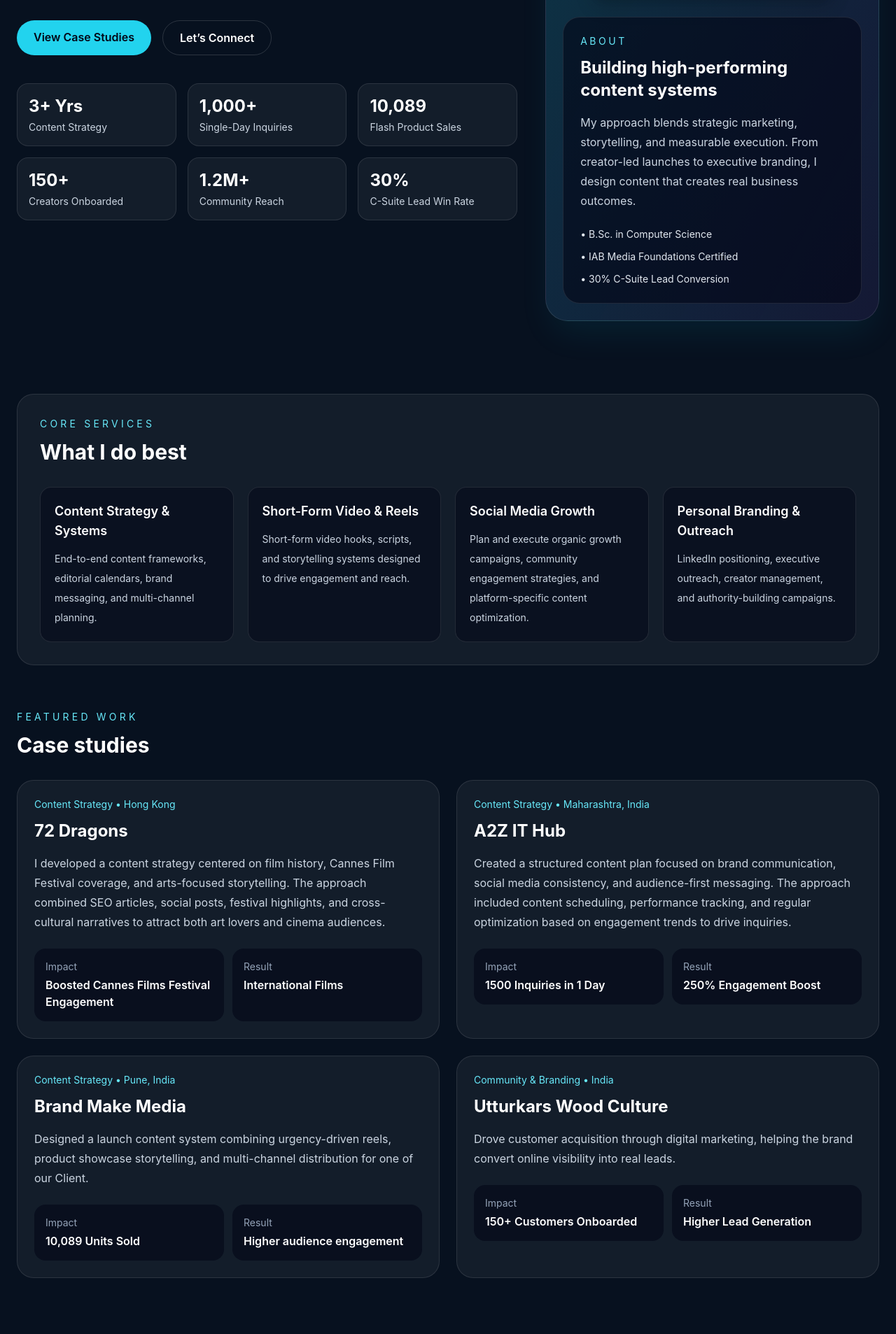
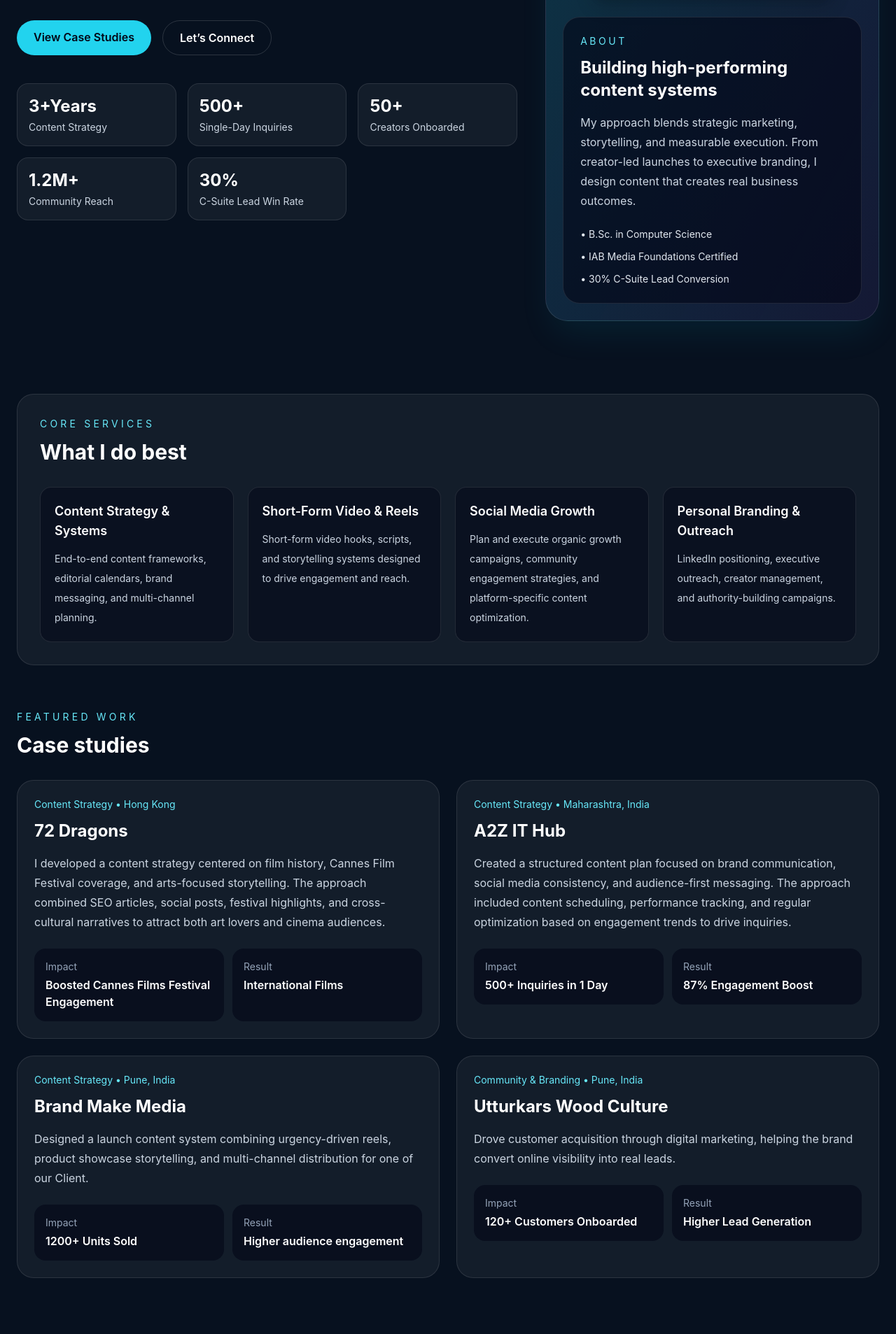
Before and after one commit to Sid7172/Shahista-Portfolio, a Next.js app: page / in a window 1280 px wide. Shown: the part 620-2527 px from the top of the page at 70% size. Built offline with nearby package versions, Linux system fonts and the light colour scheme.

Commit message:
initial commit

```diff
--- a/app/page.js
+++ b/app/page.js
@@ -4,10 +4,10 @@
 import Image from 'next/image';
 
 const stats = [
-  { value: '3+ Yrs', label: 'Content Strategy' },
-  { value: '1,000+', label: 'Single-Day Inquiries' },
-  { value: '10,089', label: 'Flash Product Sales' },
-  { value: '150+', label: 'Creators Onboarded' },
+  { value: '3+Years', label: 'Content Strategy' },
+  { value: '500+', label: 'Single-Day Inquiries' },
+  //{ value: '10,089', label: 'Flash Product Sales' },
+  { value: '50+', label: 'Creators Onboarded' },
   { value: '1.2M+', label: 'Community Reach' },
   { value: '30%', label: 'C-Suite Lead Win Rate' },
 ];
@@ -43,21 +43,21 @@
     tag: 'Content Strategy  • Maharashtra, India',
     title: 'A2Z IT Hub',
     desc: 'Created a structured content plan focused on brand communication, social media consistency, and audience-first messaging. The approach included content scheduling, performance tracking, and regular optimization based on engagement trends to drive inquiries.',
-    metric1: '1500 Inquiries in 1 Day',
-    metric2: '250% Engagement Boost',
+    metric1: '500+ Inquiries in 1 Day',
+    metric2: '87% Engagement Boost',
   },
   {
     tag: 'Content Strategy • Pune, India',
     title: 'Brand Make Media',
     desc: 'Designed a launch content system combining urgency-driven reels, product showcase storytelling, and multi-channel distribution for one of our Client.',
-    metric1: '10,089 Units Sold',
+    metric1: '1200+ Units Sold',
     metric2: 'Higher audience engagement',
   },
   {
-    tag: 'Community & Branding • India',
+    tag: 'Community & Branding • Pune, India',
     title: 'Utturkars Wood Culture',
     desc: 'Drove customer acquisition through digital marketing, helping the brand convert online visibility into real leads.',
-    metric1: '150+ Customers Onboarded',
+    metric1: '120+ Customers Onboarded',
     metric2: 'Higher Lead Generation',
   },
 ];
@@ -92,7 +92,7 @@
     place: 'Pune, India',
     points: [
       'Handled social media strategy, content scheduling, and audience engagement for the brand.',
-      'Managed day-to-day social media operations and maintained consistent brand communication.',
+      'Supported audience engagement through regular posting and brand interaction.',
       'Coordinated with creative teams to improve reach, visibility, and engagement.',
     ],
   },
```
